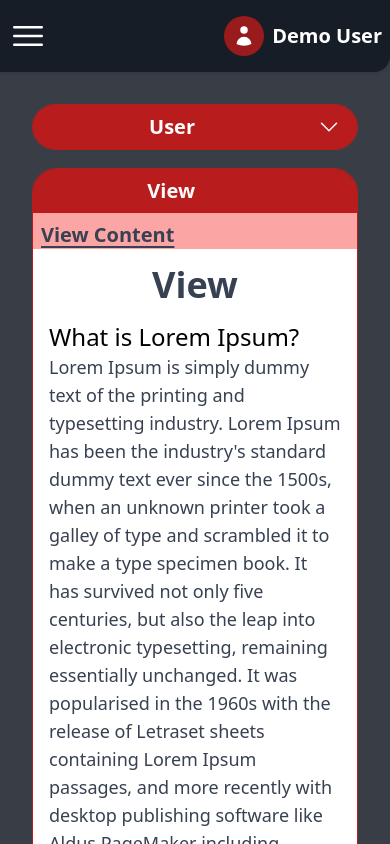
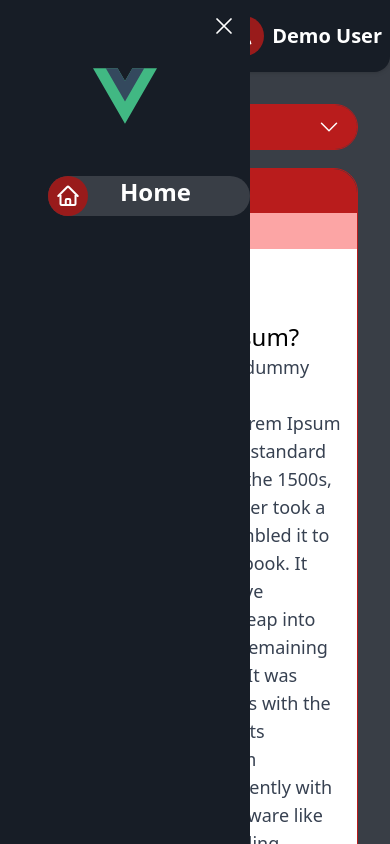
Before and after one commit to wdmahbubur/vue-js-assignment, a Vue app: page / in a window 390 px wide. Shown: the top 844 px of the page. Built offline with nearby package versions, Linux system fonts and the light colour scheme.

Commit message:
complete responsive

```diff
--- a/src/App.vue
+++ b/src/App.vue
@@ -1,13 +1,13 @@
 <script setup>
 // import
-import { ref } from 'vue';
+import { onMounted, ref } from 'vue';
 import Navbar from './components/Navbar.vue';
 import SideMenu from './components/SideMenu.vue';
 import ViewContainer from './components/ViewContainer.vue';
 import UserContainer from './components/UserContainer.vue';
 
 // state
-const responsiveMenuExpand = ref(false);
+const responsiveMenuExpand = ref(true);
 const orderObject = ref({ user: 1, view: 2 });
 const viewExpand = ref(true);
 const userExpand = ref(false);
@@ -49,6 +49,17 @@ function togglePosition(name) {
   }
 }
 
+onMounted(() => {
+  window.addEventListener('resize', function () {
+    if (this.window.innerWidth<=576) {
+      responsiveMenuExpand.value = false;
+    }
+    if (this.window.innerWidth > 576) {
+      responsiveMenuExpand.value = true;
+    }
+  })
+})
+
 </script>
 
 <template>
@@ -56,7 +67,7 @@ function togglePosition(name) {
   <div class="flex">
 
     <!-- Left side menu start -->
-      <SideMenu :responsiveMenuExpand="responsiveMenuExpand"/>
+      <SideMenu :responsiveMenuExpand="responsiveMenuExpand" :responsiveMenuToggle="responsiveMenuToggle"/>
       <!-- Left side menu end -->
 
       <div class="dashboard pb-4">
--- a/src/assets/main.scss
+++ b/src/assets/main.scss
@@ -11,12 +11,12 @@ body {
     background-color: $secondary-background-color;
     position: fixed;
     width: 100px;
-    transition: width 0.7s linear;
+    transition: all 0.7s linear;
     top: 0;
-    left: 0;
     height: 100%;
 
     &:hover {
+        @media screen and (min-width: $tablet-device-width) {
             width: 250px;
             ~.dashboard{
                 padding-left: 250px;
@@ -27,10 +27,10 @@ body {
                 }
             }
         }
+    }
 
     @media screen and (max-width: $mobile-device-width) {
         width: 250px;
-        left: -250px;
         z-index: 10000;
     }
 
--- a/src/components/Navbar.vue
+++ b/src/components/Navbar.vue
@@ -9,7 +9,7 @@ defineProps({
 <template>
     <div class="px-2 py-4 rounded-br-2xl drop-shadow navbar">
         <div class="flex items-center justify-between md:justify-end">
-            <div class="md:hidden cursor-pointer" @click="responsiveMenuToggle">
+            <div class="sm:hidden cursor-pointer" @click="responsiveMenuToggle">
                 <svg xmlns="http://www.w3.org/2000/svg" fill="none" viewBox="0 0 24 24" stroke-width="1.5" stroke="#fff"
                     class="w-10 h-10">
                     <path stroke-linecap="round" stroke-linejoin="round" d="M3.75 6.75h16.5M3.75 12h16.5m-16.5 5.25h16.5" />
--- a/src/components/SideMenu.vue
+++ b/src/components/SideMenu.vue
@@ -3,12 +3,22 @@ defineProps({
     responsiveMenuExpand: {
         type: Boolean,
         required: true,
+    },
+    responsiveMenuToggle: {
+        required: true
     }
 })
 </script>
 
 <template>
-    <div class="min-h-screen h-full menu" :class="[responsiveMenuExpand?'left-0':'-left-full']">
+    <div class="min-h-screen h-full relative menu" :class="[responsiveMenuExpand?'left-0':'-left-full']">
+        <div class="sm:hidden absolute right-3 top-3 cursor-pointer" @click="responsiveMenuToggle">
+            <svg xmlns="http://www.w3.org/2000/svg" fill="none" viewBox="0 0 24 24" stroke-width="1.5" stroke="#fff"
+                class="w-7 h-7">
+                <path stroke-linecap="round" stroke-linejoin="round" d="M6 18L18 6M6 6l12 12" />
+            </svg>
+
+        </div>
         <img src="./../assets/logo.svg" class="h-16 w-16 mx-auto mt-16 mb-12" alt="" />
         <ul class="list-none pl-12 menu-list">
             <li
```
Lines whose indentation alone changed are shown as unchanged.
